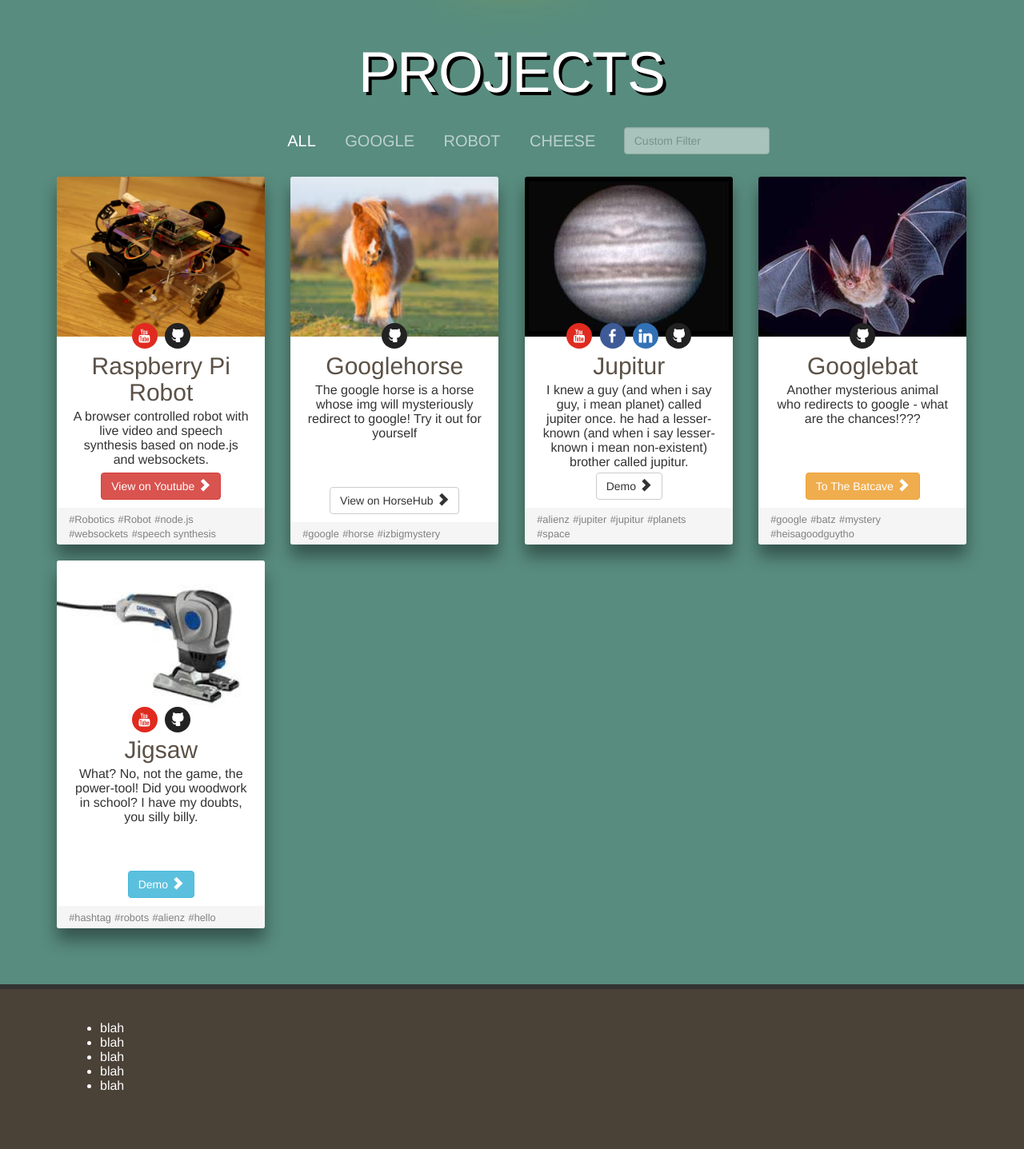
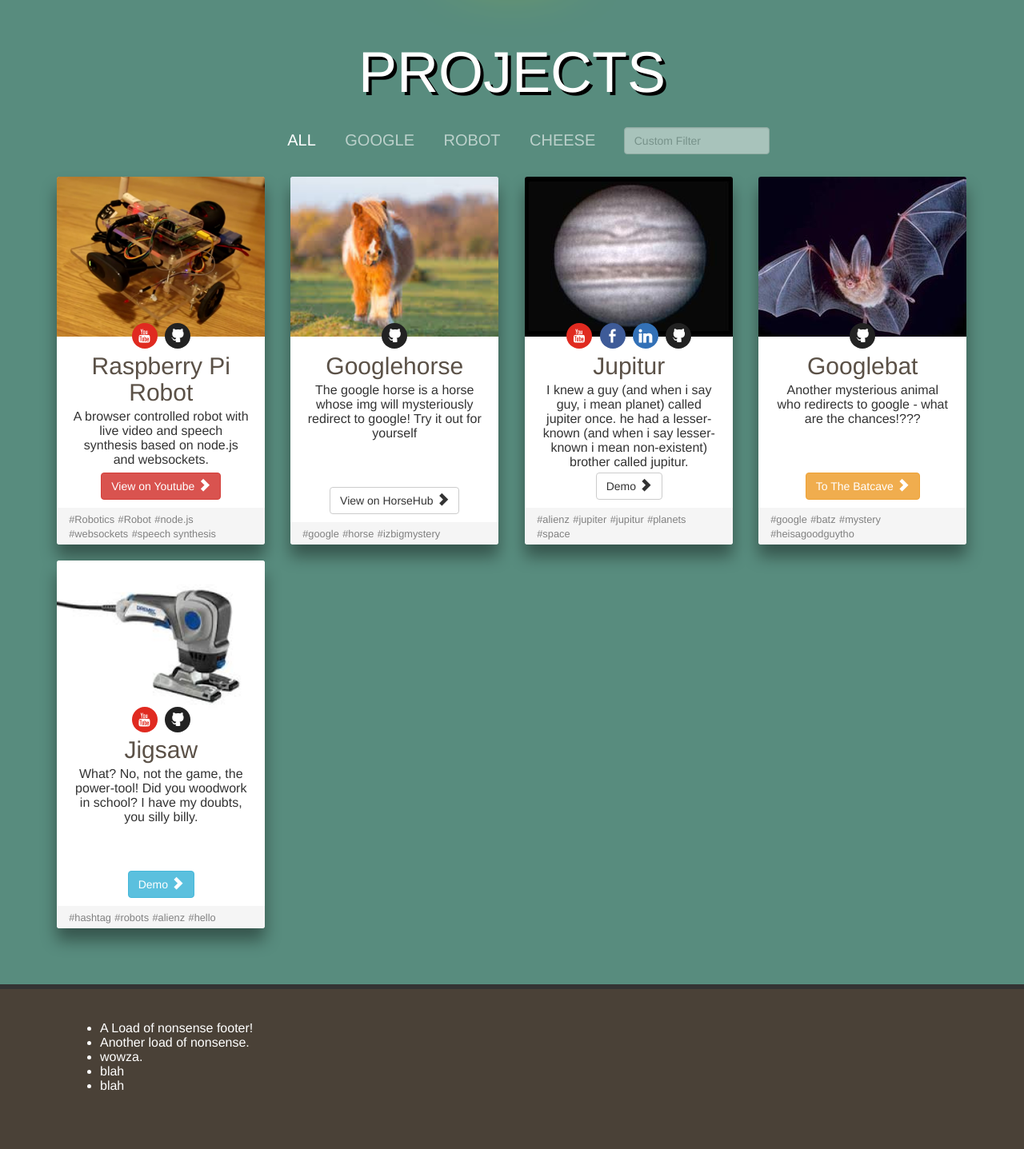
Before and after one commit to RetroMelon/PortfolioWebsite, a Django app: page / in a window 1280 px wide. Shown: the part 723-2160 px from the top of the page at 80% size. Run offline with Django 3.2, Linux system fonts and the light colour scheme; some libraries are stand-ins or nearby versions.

Commit message:
Added support for firefox in the css

```diff
--- a/PortfolioWebsite/homepage/templates/homepage/footer.html
+++ b/PortfolioWebsite/homepage/templates/homepage/footer.html
@@ -3,13 +3,13 @@
     <div class="col-xs-12 col-sm-6">
       <ul>
         <li>
-          blah
+          A Load of nonsense footer!
         </li>
         <li>
-          blah
+          Another load of nonsense.
         </li>
         <li>
-          blah
+          wowza.
         </li>
         <li>
           blah
--- a/PortfolioWebsite/static/homepage/css/main5.css
+++ b/PortfolioWebsite/static/homepage/css/main5.css
@@ -148,6 +148,7 @@ h1 {
   color: white;
   font-size: 20px;
   display: inline-block;
+  vertical-align: middle;
   width: auto;
   padding: 8px 15px;
 }
@@ -185,6 +186,10 @@ h1 {
 }
 .profile-widget .media-heading {
   color: #5B5147;
+}
+
+.profile-widget .media-body {
+  line-height: 18px;
 }
 
 .profile-widget .panel-body {
```
